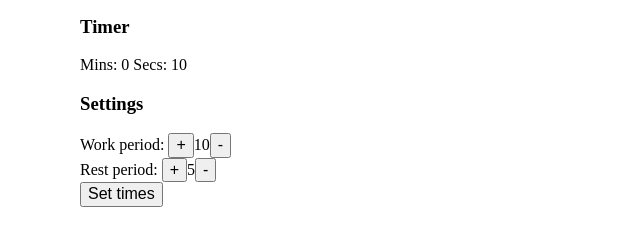
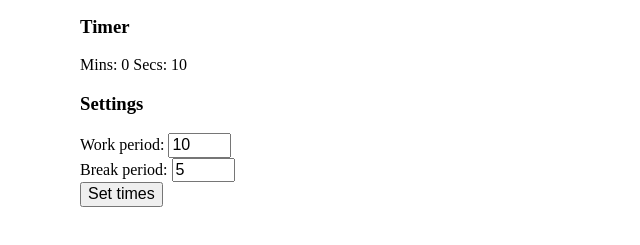
Before and after one commit to AdamSkuse/fcc-pomodoro, a website: page app/index.html in a window 1280 px wide. Both pictures are taken after a click on the button "Set times". Shown: the part 147-392 px from the top of the page, without its empty margins (0-640 px from the left). Drawn offline with Linux system fonts and the light colour scheme.

Commit message:
Adds logic to settings allowing work and break periods to be changed by user

```diff
--- a/app/assets/scripts/App.js
+++ b/app/assets/scripts/App.js
@@ -9,19 +9,28 @@ var timerIsRunning = false;
 var clockDisplay = document.getElementById('clock-display');
 var workRestDisplay = document.getElementById('work-rest-display');
 var startButton = document.getElementById('start-button');
-var worktimeSetterDisplay = document.getElementById('worktime-setter-display');
-var breaktimeSetterDisplay = document.getElementById('breaktime-setter-display');
+var worktimeSetter = document.getElementById('worktime-setter');
+var breaktimeSetter = document.getElementById('breaktime-setter');
+var setTimesButton = document.getElementById('set-times-button');
 
-worktimeSetterDisplay.innerHTML = workInterval.secs;
-breaktimeSetterDisplay.innerHTML = breakInterval.secs;
 clockDisplay.innerHTML = "Mins: " + workInterval.mins + " Secs: " + workInterval.secs;
+worktimeSetter.value = workInterval.secs;
+breaktimeSetter.value = breakInterval.secs;
+
+startButton.addEventListener('click', function(){startButtonClick()});
+setTimesButton.addEventListener('click', function(){setTimers()});
 
 function setTimers() {
-  workInterval.secs = worktimeSetter.value;
-  breakInterval.secs = breaktimeSetter.value;
+  if (!timerIsRunning) {
+    workInterval.secs = worktimeSetter.value;
+    breakInterval.secs = breaktimeSetter.value;
+    isBreak = false;
+    workRestDisplay.innerHTML = "";
+    clockDisplay.innerHTML = "Mins: " + workInterval.mins + " Secs: " + workInterval.secs;
+    resetCurrentTimers();
+  }
 }
 
-startButton.addEventListener('click', function(){startButtonClick()});
 
 
 function startButtonClick() {
@@ -39,17 +48,12 @@ function startButtonClick() {
   }
 }
 
-
 function resetCurrentTimers() {
   currentBreakTimer.secs = breakInterval.secs;
   currentBreakTimer.mins = breakInterval.mins;
   currentWorkTimer.secs = workInterval.secs;
   currentWorkTimer.mins = workInterval.mins;
-}
 
-function startNewTimer(){
-  resetCurrentTimers();
-  startTimer(currentWorkTimer);
 }
 
 function startTimer(timer){
--- a/app/index.html
+++ b/app/index.html
@@ -21,8 +21,8 @@
   <div class="clock-display"><h3>Timer</h3><span id="clock-display"></span><br><span id="work-rest-display"></span></div>
   <div class="settings-display">
     <h3>Settings</h3>
-    Work period: <button type="button" id="worktime-setter-increase">+</button><span id="worktime-setter-display"></span><button type="button" id="worktime-setter-decrease">-</button><br>
-    Rest period: <button type="button" id="breaktime-setter-increase">+</button><span id="breaktime-setter-display"></span><button type="button" id="breaktime-setter-decrease">-</button><br>
+    Work period: <input id="worktime-setter" type="number" min="1" max="60" step="1"><br>
+    Break period: <input id="breaktime-setter" type="number" min="1" max="60" step="1"><br>
     <button type="button" id="set-times-button">Set times</button>
   </div>
   <!-- build:js assets/scripts/App.js -->
```
